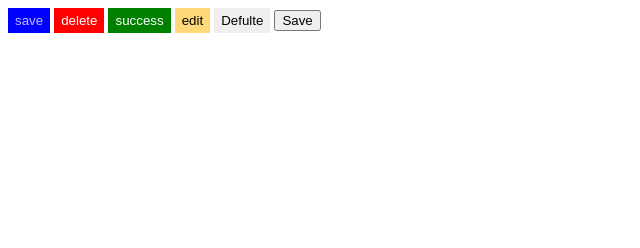
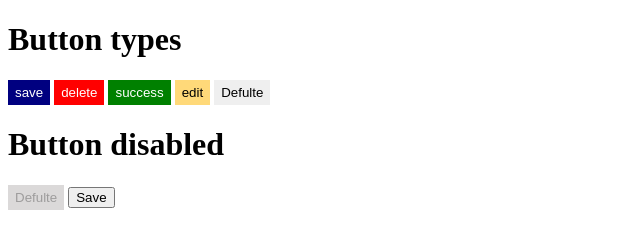
Before and after one commit to salembht/Bootcamp-shateam-UI-Buttons, a plain HTML site: page index.html in a window 1280 px wide. Both pictures are taken after a click on the button "save". Shown: the whole page, without its empty margins (0-640 px from the left). Drawn offline with Linux system fonts and the light colour scheme.

Commit message:
button status

```diff
--- a/Buttons.css
+++ b/Buttons.css
@@ -1,20 +1,56 @@
 .btn{
     padding:  5px 7px;
     border: none;
+    cursor: pointer;
 }
+
 .btn-save{
-    color: rgb(187, 187, 254);
+    color: white;
     background-color: blue;
 }
-.btn-delete{
+
+.btn-delete {
     background-color: red;
     color: white;
 }
-.btn-success{
+
+.btn-success {
     background-color: green;
     color: white;
 }
+
 .btn-edit{
     background-color: #ffd979;
+}
 
+/* Hover btn */
+.btn:hover:not(.btn:disabled) {
+    opacity: 0.8;
 }
+
+/* Disabled btn */
+.btn:disabled {
+    background-color: #dbd9d9;
+    cursor: not-allowed;
+}
+
+/* Active Btn */
+.btn-save:active,
+.btn-save:focus {
+    background-color: navy;
+}
+
+.btn-delete:active,
+.btn-delete:focus {
+    background-color: rgb(153, 1, 1);
+}
+
+.btn-success:active,
+.btn-success:focus {
+    background-color: rgb(1, 95, 1);
+}
+
+.btn-edit:active,
+.btn-edit:focus {
+    background-color: #fac339;
+}
--- a/index.html
+++ b/index.html
@@ -7,11 +7,17 @@
     <title>Buttons</title>
 </head>
 <body>
+    <h1>
+        Button types
+    </h1>
     <button type="button" title="button" class="btn btn-save">save </button>
     <button type="button" title="button" class="btn btn-delete">delete</button>
     <button type="button" title="button" class="btn btn-success">success</button>
     <button type="button" title="button" class="btn btn-edit">edit</button>
     <button type="button" title="button" class="btn ">Defulte</button>
+
+    <h1>Button disabled</h1>
+    <button type="button" title="button" class="btn " disabled>Defulte</button>
     <button type="button" title="button">Save</button>
 </body>
 </html>
```
